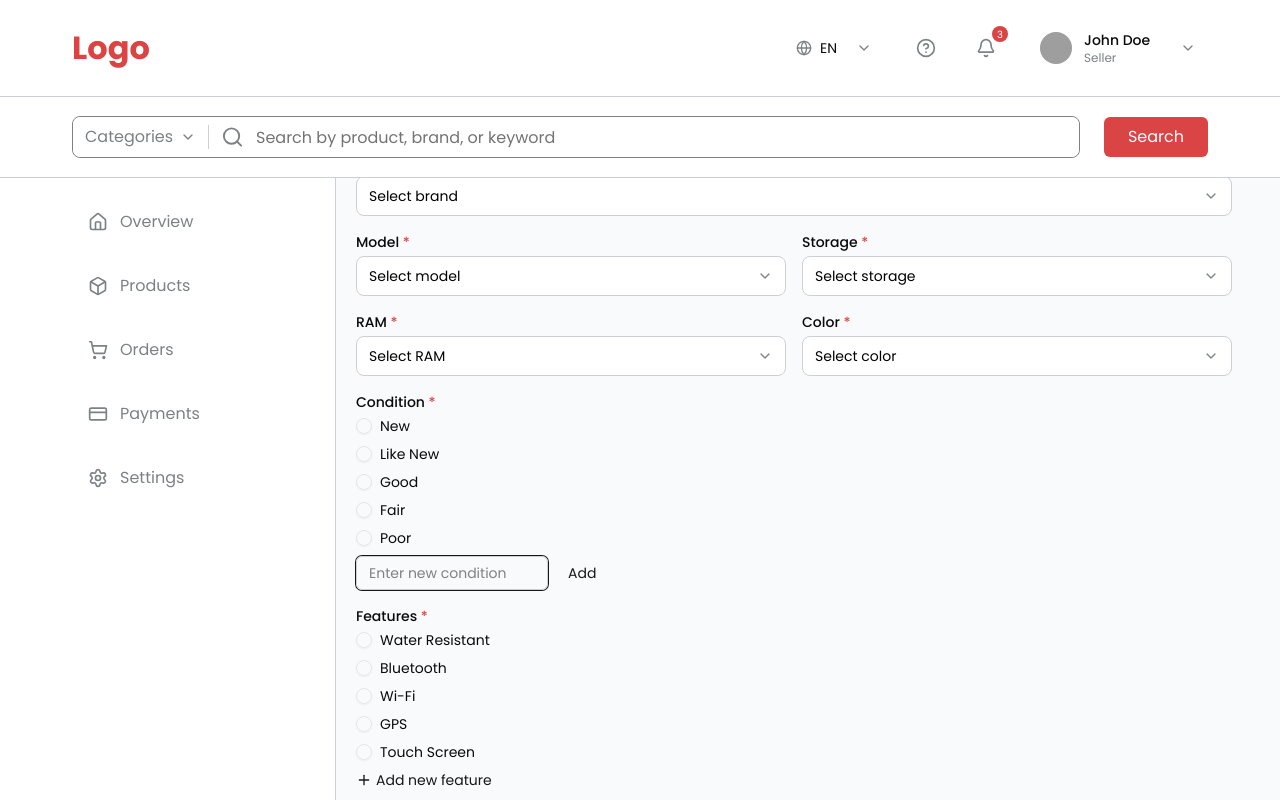
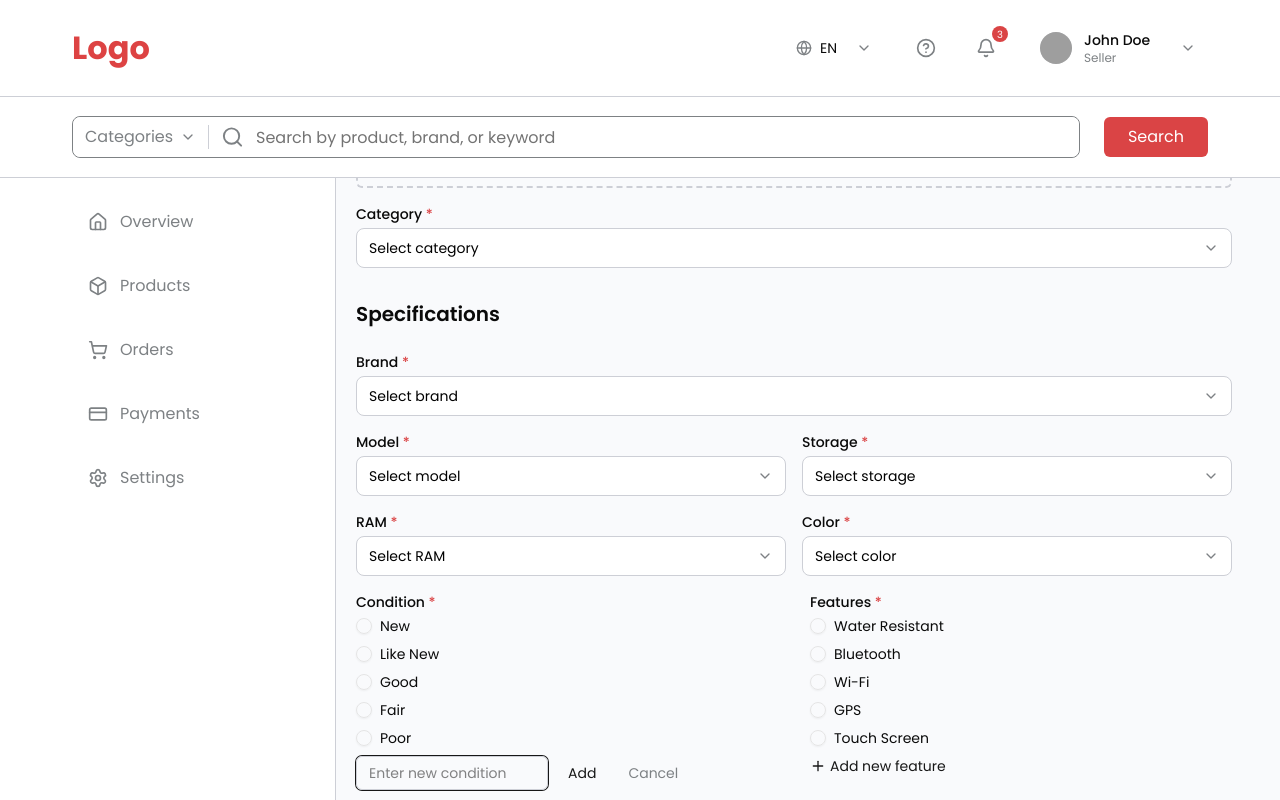
Before and after one commit to ayondev7/E-Commerce-Frontend, a Next.js app: page /add-product in a window 1280 px wide. Both pictures are taken after a click on the button "Add new condition". Built offline with nearby package versions, Linux system fonts and the light colour scheme; grey boxes are pictures that could not be loaded.

Commit message:
style: update SpecificationsForm with cancel buttons and two-column layout

```diff
--- a/src/components/SpecificationsForm.tsx
+++ b/src/components/SpecificationsForm.tsx
@@ -1,6 +1,6 @@
 "use client";
 import React, { useState } from "react";
-import { Plus } from "lucide-react";
+import { Plus, X } from "lucide-react";
 import {
   Select,
   SelectContent,
@@ -44,6 +44,16 @@ const SpecificationsForm = () => {
       setNewFeature("");
       setShowFeatureInput(false);
     }
+  };
+
+  const cancelCondition = () => {
+    setNewCondition("");
+    setShowConditionInput(false);
+  };
+
+  const cancelFeature = () => {
+    setNewFeature("");
+    setShowFeatureInput(false);
   };
 
   return (
@@ -139,6 +149,7 @@ const SpecificationsForm = () => {
           </div>
         </div>
 
+        <div className="grid grid-cols-2 gap-8">
           <div>
             <label className="block text-sm font-medium mb-1">
               Condition <span className="text-danger-primary">*</span>
@@ -175,6 +186,12 @@ const SpecificationsForm = () => {
                     className="px-3 py-1.5 text-sm text-primary hover:text-primary/80 transition-colors"
                   >
                     Add
+                  </button>
+                  <button
+                    onClick={cancelCondition}
+                    className="px-3 py-1.5 text-sm text-text-secondary hover:text-text-primary transition-colors"
+                  >
+                    Cancel
                   </button>
                 </div>
               )}
@@ -218,8 +235,15 @@ const SpecificationsForm = () => {
                   >
                     Add
                   </button>
+                  <button
+                    onClick={cancelFeature}
+                    className="px-3 py-1.5 text-sm text-text-secondary hover:text-text-primary transition-colors"
+                  >
+                    Cancel
+                  </button>
                 </div>
               )}
+            </div>
           </div>
         </div>
       </div>
```
Lines whose indentation alone changed are shown as unchanged.
